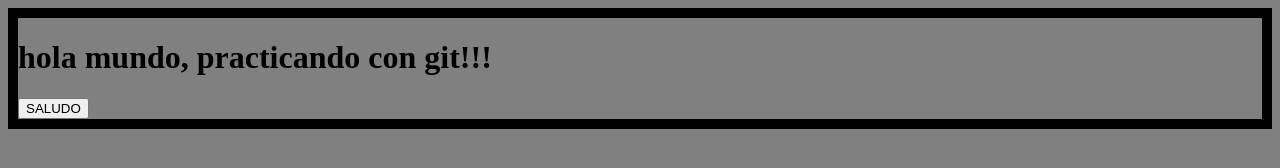
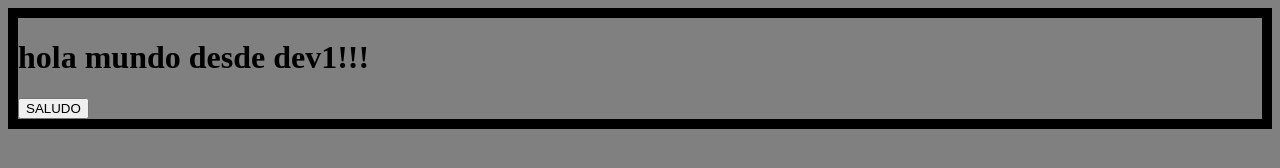
Before and after one commit to JohnPereira/platzi-tutorial, a plain HTML site: page index.html in a window 1280 px wide. Drawn offline with Linux system fonts and the light colour scheme.

Commit message:
modificacion index.html

```diff
--- a/index.html
+++ b/index.html
@@ -8,7 +8,7 @@
     <title>Document</title>
 </head>
 <body>
-    <h1>hola mundo, practicando con git!!!</h1>
+    <h1>hola mundo desde dev1!!!</h1>
     <button onclick="saludo()">SALUDO</button>
 </body>
 <script src="index.js"></script>
```
